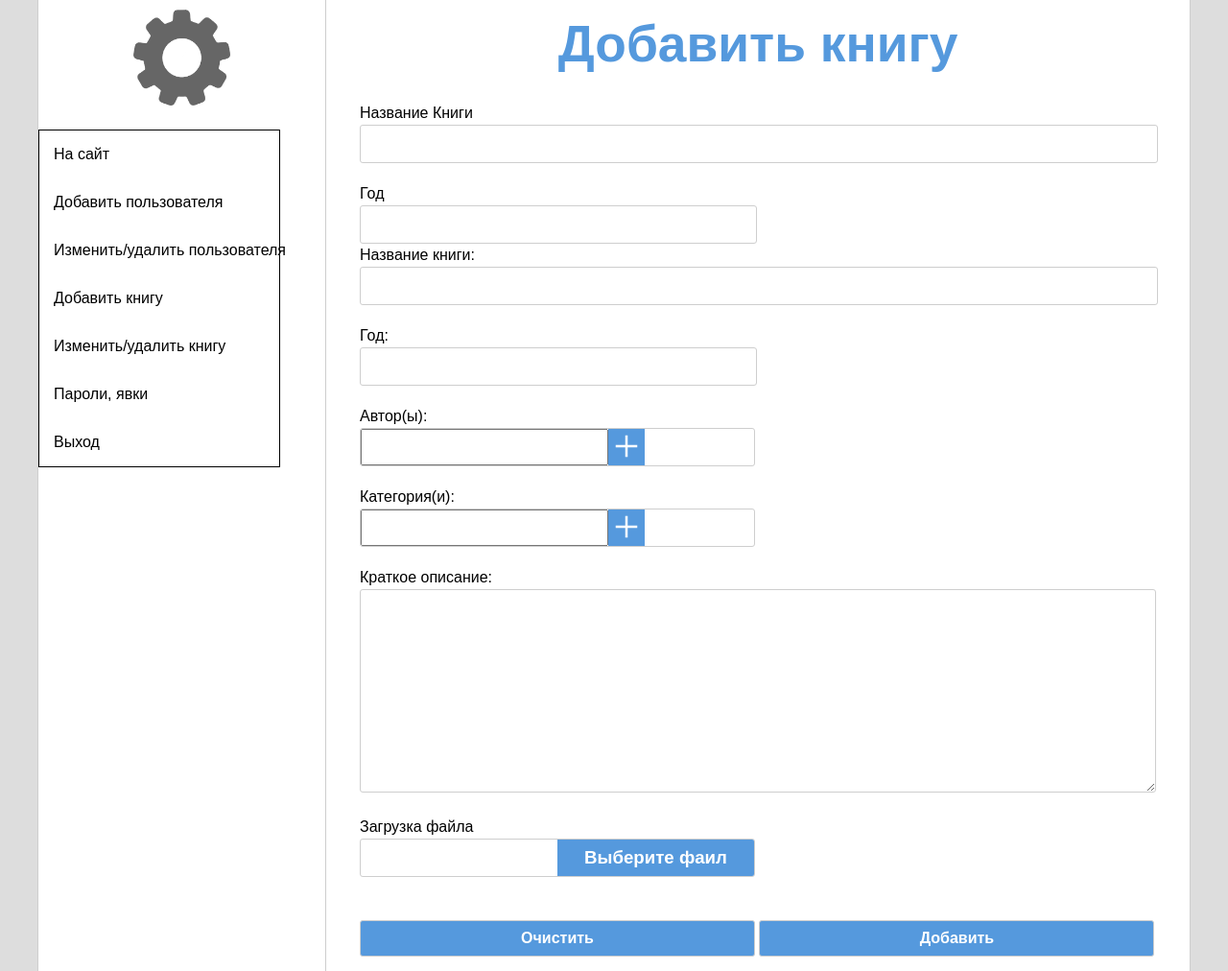
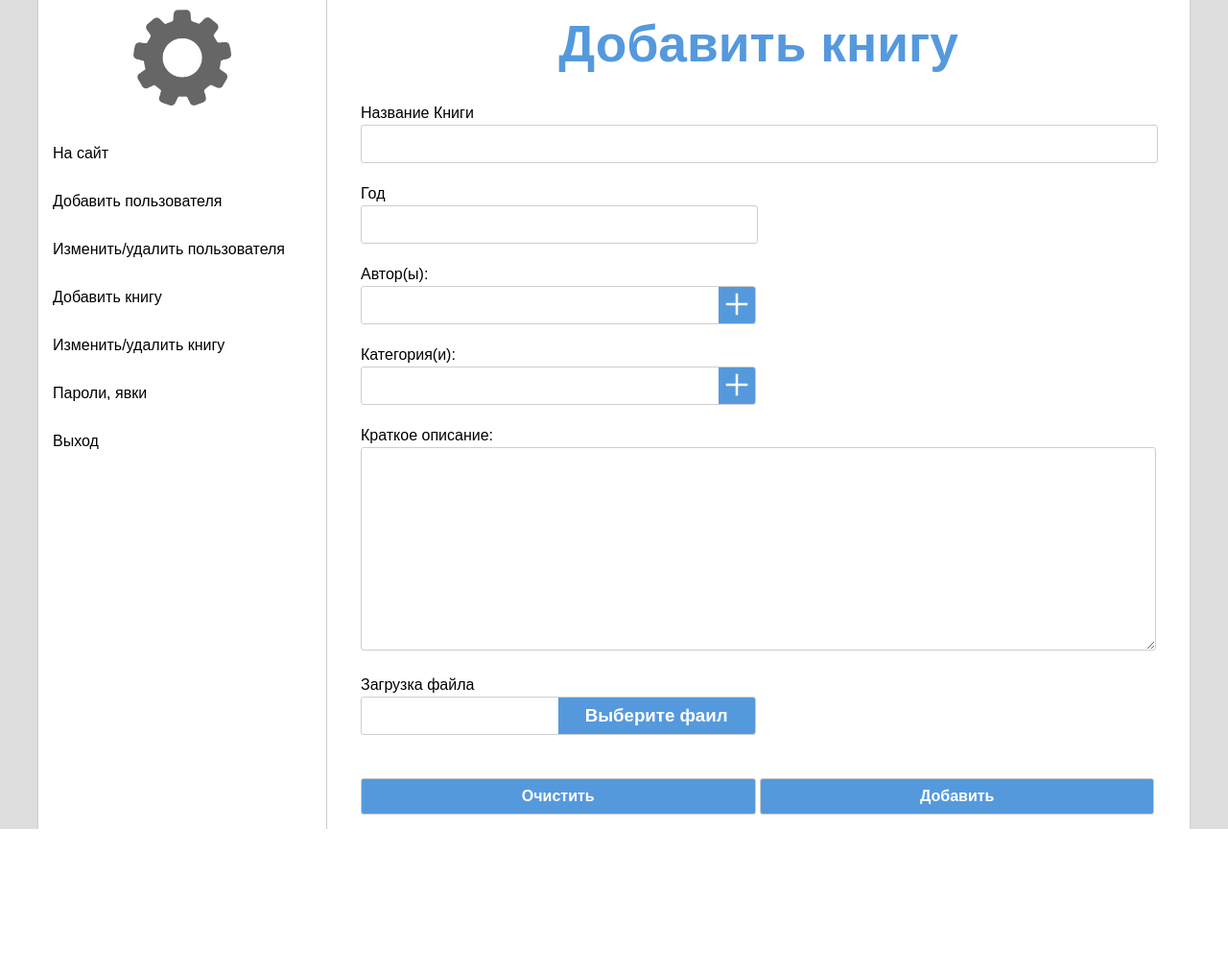
Before and after one commit to wKostyaw/vat-el-lib, a PHP site: page /AddBookForm.php in a window 1280 px wide. Shown: the whole page at 96% size. After the commit the page ends 864 px from the top, so only its background shows below. Run offline with PHP 8.4, Linux system fonts and the light colour scheme; a user stored in the database is signed in; data comes from the database, SQL or seed files in the repository; data that the repository does not hold is empty.

Commit message:
Правки
Выправил стили, перенес Js в отдельный файл, добавил классы при создании элементов с помощью php (Извек не убивай, я больше ничего не трогал)

```diff
--- a/AddBookForm.php
+++ b/AddBookForm.php
@@ -26,10 +26,10 @@
 
 		$sql = $connection->query("SELECT Name FROM authors WHERE Name LIKE '%$q%'");
 		if ($sql->num_rows > 0) {
-			$responseAuthors = "<ul>";
+			$responseAuthors = "<ul class='HintList'>";
 
 				while ($data = $sql->fetch_array())
-					$responseAuthors .= "<li id='li1'>" . $data['Name'] . "</li>";
+					$responseAuthors .= "<li id='li1' class='Hint'>" . $data['Name'] . "</li>";
 
 			$responseAuthors .= "</ul>";
 		}
@@ -49,10 +49,10 @@
 
 		$sql1 = $connection->query("SELECT Category FROM categories WHERE Category LIKE '%$q1%'");
 		if ($sql1->num_rows > 0) {
-			$responseCategory = "<ul>";
+			$responseCategory = "<ul class='HintList'>";
 
 				while ($dataa = $sql1->fetch_array())
-					$responseCategory .= "<li id='li2'>" . $dataa['Category'] . "</li>";
+					$responseCategory .= "<li id='li2' class='Hint'>" . $dataa['Category'] . "</li>";
 
 			$responseCategory .= "</ul>";
 		}
@@ -120,7 +120,6 @@
 		<meta charset="utf-8">
 		<link rel="stylesheet" type="text/css" href="css/AdminPage.css">
 		<link rel="stylesheet" type="text/css" href="css/AddBookForm.css">
-
 	</head>
 	<body>
 		<div class="Wrapper">
@@ -150,159 +149,35 @@
 							<p class="CategoryName">Год</p>
 							<input type="text" name="BookYear" class="TextInput BookYear" required>
 <!-- ======= -->
-							<p class="CategoryName">Название книги:</p>
-							<input type="text" class="TextInput BookName" name="BookName">
 					</div>
-					<div class="Category">
-							<p class="CategoryName">Год:</p>
-							<input type="text" name="BookYear" class="TextInput BookYear">
-<!-- >>>>>>> e9bce3c924e430104878895ae4a05e4e638e5d8e -->
-					</div>
-
-
-
-
-
 
 					<div class="Category">
 						<p class="CategoryName">Автор(ы):</p>
+						<div class="Testik">
 							<div class="AddTagContainer">
-
-
-							<style type="text/css">
-								 ul {
-								 	float: left;
-								 	list-style: none;
-								 	padding: 0px;
-								 	border: 1px solid black;
-								 	margin-top: 0px;
-								 }
-								 input, ul {
-								 	width: 250px;
-								 }
-								 li:hover {
-								 	color: white;
-								 	background: #0088cc;
-								 }
-							</style>
-							<input type="text" id="SearchBox">
-							<div id="responseAuthors"></div>
-							<script
-								src="js/JQuerry.js" type="text/javascript">
-							</script>
-							<script type="text/javascript">
-								$(document).ready(function () {
-									$("#SearchBox").keyup(function() {
-										var query = $("#SearchBox").val();
-
-										if (query.length > 0) {
-											$.ajax (
-												{
-													url: 'AddBookForm.php',
-													method: 'POST',
-													data: {
-														search: 1,
-														q: query
-													},
-													success: function (data) {
-														$("#responseAuthors").html(data);
-													},
-													dataType: 'text'
-												}
-											);
-										}
-									});
-
-									$(document).on('click', '#li1', function (){
-										var author = $(this).text();
-										$("#SearchBox").val(author);
-										$("#responseAuthors").html("");
-									})
-								});
-							</script>
-
-
-
-
+								<input type="text" id="SearchBox" class="TextInput TagSearch">
 								<button Class="FormButton AddAutor Add" type="button">
 									<svg x="0px" y="0px" width="30" height="30" viewBox="0 0 192 192" style=" fill:#FFF;"><path d="M88,24v64h-64v16h64v64h16v-64h64v-16h-64v-64z"></path></svg>
 								</button>
 							</div>
+						<div id="responseAuthors" class="HintBox"></div>
+						</div>
 					</div>
 
-
-
 					<!-- КАТЕГОРИИ -->
-
-
 					<div class="Category">
 						<p class="CategoryName">Категория(и):</p>
+						<div class="Testik">
 							<div class="AddTagContainer">
-
-
-
-
-
-
-
-
-
-
-
-
-
-								<input type="text" id="SearchBoxCategory">
-								<div id="responseCategory"></div>
-								<script
-									src="js/JQuerry.js" type="text/javascript">
-								</script>
-								<script type="text/javascript">
-									$(document).ready(function () {
-										$("#SearchBoxCategory").keyup(function() {
-											var query1 = $("#SearchBoxCategory").val();
-
-											if (query1.length > 0) {
-												$.ajax (
-													{
-														url: 'AddBookForm.php',
-														method: 'POST',
-														data: {
-															search1: 1,
-															q1: query1
-														},
-														success: function (data) {
-															$("#responseCategory").html(data);
-														},
-														dataType: 'text'
-													}
-												);
-											}
-										});
-
-										$(document).on('click', '#li2', function (){
-											var Category = $(this).text();
-											$("#SearchBoxCategory").val(Category);
-											$("#responseCategory").html("");
-										})
-									});
-								</script>
-
-
-
-
-
-
-
-
-
-
-
-
+								<input type="text" id="SearchBoxCategory" class="TextInput TagSearch">
 								<button Class="FormButton AddBookCategory Add" type="button">
 									<svg x="0px" y="0px" width="30" height="30" viewBox="0 0 192 192" style=" fill:#FFF;"><path d="M88,24v64h-64v16h64v64h16v-64h64v-16h-64v-64z"></path></svg>
 								</button>
 							</div>
+							<div id="responseCategory" class="HintBox"></div>
 						</div>
+					</div>
+
 					<div class="Category">
 							<p class="CategoryName">Краткое описание:</p>
 							<textarea class="Description"></textarea>
--- a/Css/AddBookForm.css
+++ b/Css/AddBookForm.css
@@ -96,3 +96,37 @@
 	font-size: 12pt;
 	font-weight: 700;
 }
+
+.Testik {
+	position: relative;
+}
+.HintBox {
+	max-height: 161px;
+	width: calc(50% - 40px);
+	overflow-y: auto;
+	position: absolute;
+	background: #FFF;
+	z-index: 1;
+}
+.HintList {
+	padding: 0px;
+	margin: 0px;
+	list-style: none;
+	margin-top: 0px;
+	width: 99%;
+	border: 1px solid #CECECE;
+}
+.Hint {
+	border-bottom: 1px solid #CECECE;
+	display: flex;
+	padding-left: 5px;
+	height: 39px;
+	align-items: center;
+}
+.Hint:hover {
+	color: white;
+	background: #38C;
+}
+.Hint:last-child {
+	border-bottom: none;
+}
```
Also changed, not shown: Js/AddOneMore.js (+59 -1 lines). Lines whose indentation alone changed are shown as unchanged.
